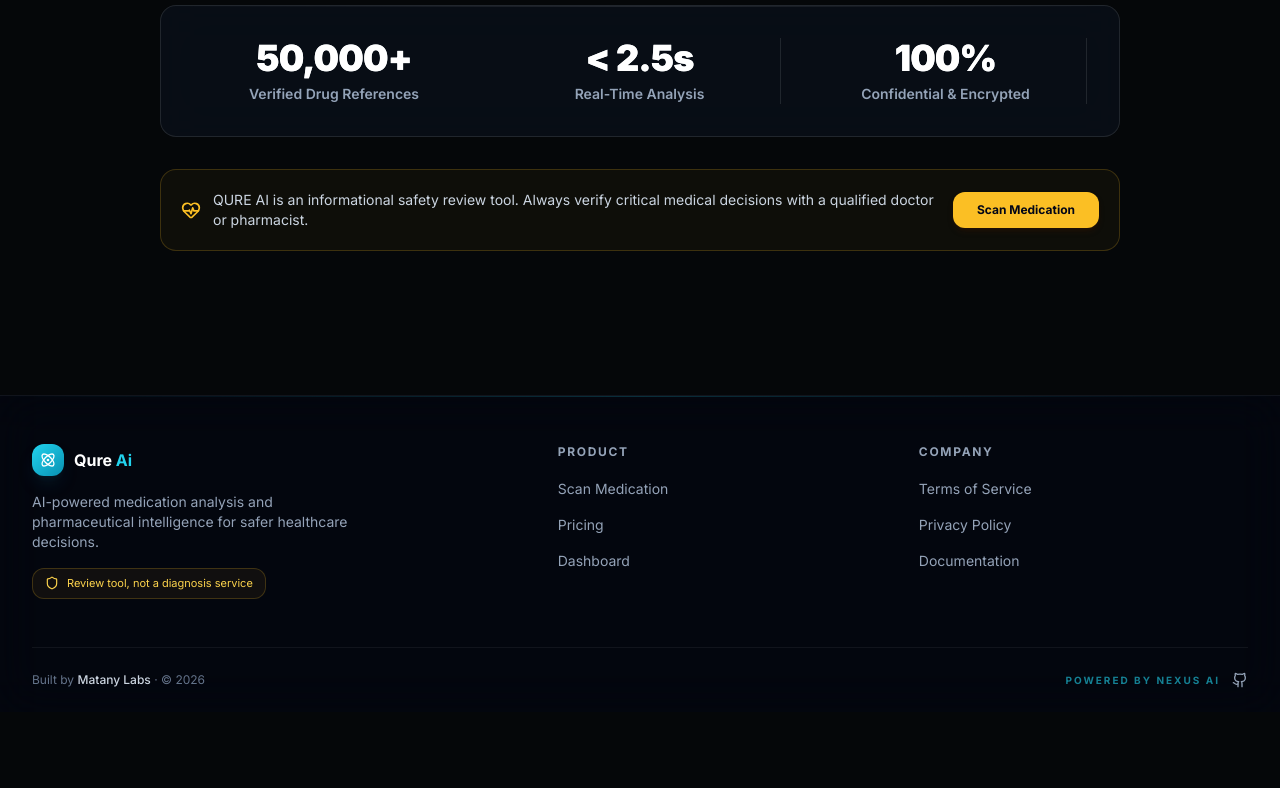
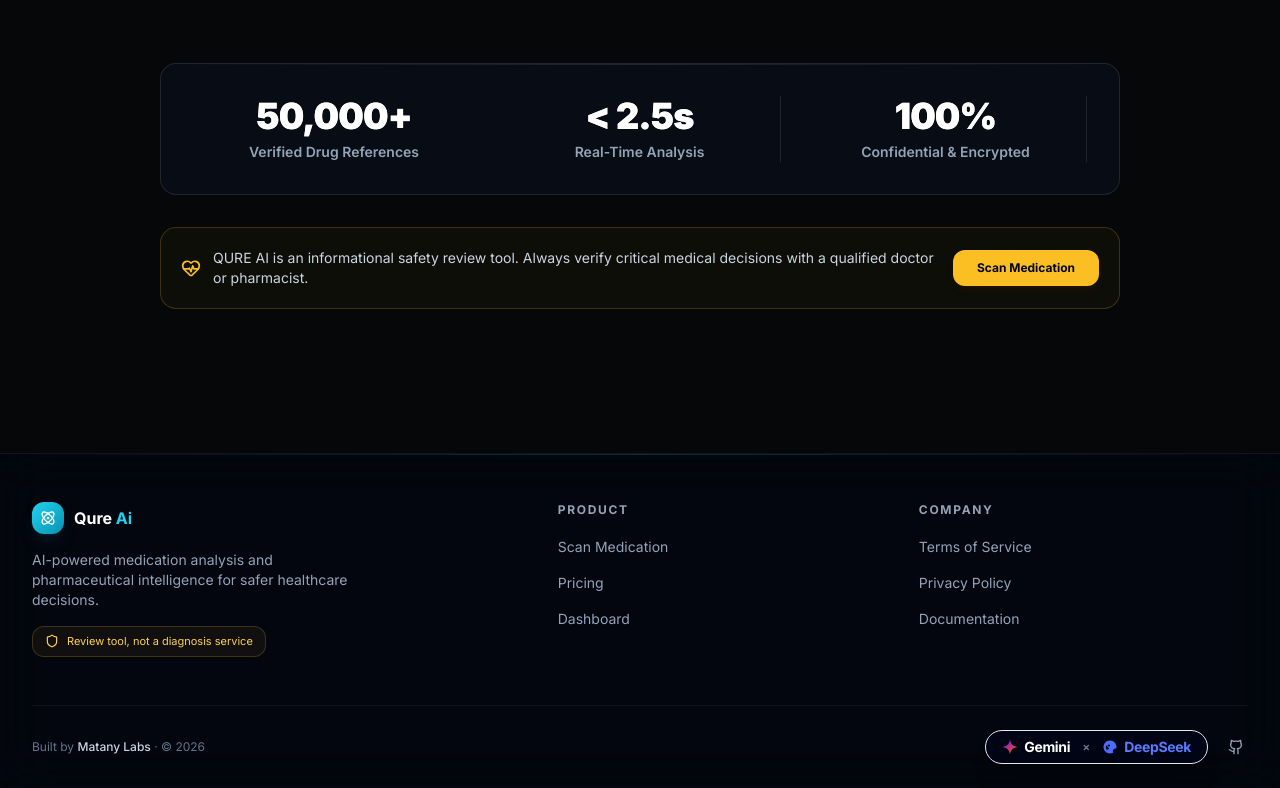
Before and after one commit to MohamedFC2A/Qure-Ai, a Next.js app: page / in a window 1280 px wide. Shown: the part 952-1740 px from the top of the page. Before the commit the page ends 1664 px from the top, so only its background shows below. Built offline with nearby package versions, Linux system fonts and the light colour scheme; no server answers.

Commit message:
feat(ui): add Google Gemini x DeepSeek AI engine badge with vector logos to hero and footer

```diff
--- a/app/page.tsx
+++ b/app/page.tsx
@@ -1,6 +1,7 @@
 "use client";
 
 import { GlassCard } from "@/components/ui/GlassCard";
+import { AiPartnersBadge } from "@/components/ui/AiPartnersBadge";
 import {
     ArrowRight,
     CheckCircle2,
@@ -10,7 +11,6 @@
     ShieldCheck,
     Lock,
     ShieldAlert,
-    Sparkles,
 } from "lucide-react";
 import { motion, Variants } from "framer-motion";
 import Link from "next/link";
@@ -89,6 +89,11 @@
                 animate="visible"
             >
                 <motion.div variants={itemVariants} className="space-y-6">
+
+                    {/* Gemini x DeepSeek AI Engine Badge */}
+                    <div className="flex justify-center mb-1">
+                        <AiPartnersBadge />
+                    </div>
 
                     {/* Headline */}
                     <h1 className="text-3xl xs:text-4xl sm:text-5xl lg:text-6xl font-black leading-[1.12] tracking-tight text-white max-w-4xl mx-auto">
--- a/components/Footer.tsx
+++ b/components/Footer.tsx
@@ -2,8 +2,8 @@
 
 import Link from "next/link";
 import { useSettings } from "@/context/SettingsContext";
-import { Atom, Github, Shield, FileText, Gem } from "lucide-react";
-import { cn } from "@/lib/utils";
+import { Atom, Github, Shield } from "lucide-react";
+import { AiPartnersBadge } from "@/components/ui/AiPartnersBadge";
 
 export const Footer = () => {
     const { resultsLanguage } = useSettings();
@@ -101,7 +101,7 @@
                 </div>
 
                 {/* Bottom bar */}
-                <div className="border-t border-white/[0.06] py-5 sm:py-6 flex flex-col sm:flex-row items-center justify-between gap-3 text-xs text-slate-500">
+                <div className="border-t border-white/[0.06] py-5 sm:py-6 flex flex-col sm:flex-row items-center justify-between gap-4 text-xs text-slate-500">
                     <p>
                         {t("Built by ", "تم التطوير بواسطة ")}
                         <span className="text-slate-300 font-medium">Matany Labs</span>
@@ -109,16 +109,14 @@
                         <span>© 2026</span>
                     </p>
 
-                    <div className="flex items-center gap-3">
-                        <span className="text-[10px] font-bold tracking-[0.20em] uppercase text-cyan-400/60">
-                            {t("Powered by NEXUS AI", "مشغّل بواسطة NEXUS AI")}
-                        </span>
+                    <div className="flex items-center gap-4">
+                        <AiPartnersBadge showLabel={false} />
 
                         <a
                             href="https://github.com/MohamedFC2A"
                             target="_blank"
                             rel="noopener noreferrer"
-                            className="text-slate-400 hover:text-white transition-colors"
+                            className="text-slate-400 hover:text-white transition-colors p-1"
                             aria-label="GitHub"
                         >
                             <Github className="w-4 h-4" />
--- /dev/null
+++ b/components/ui/AiPartnersBadge.tsx
@@ -0,0 +1,81 @@
+"use client";
+
+import React from "react";
+import { cn } from "@/lib/utils";
+import { useSettings } from "@/context/SettingsContext";
+
+interface AiPartnersBadgeProps {
+    className?: string;
+    showLabel?: boolean;
+    compact?: boolean;
+}
+
+export const GeminiLogo = ({ className = "w-4 h-4" }: { className?: string }) => (
+    <svg viewBox="0 0 24 24" className={className} fill="none" xmlns="http://www.w3.org/2000/svg">
+        <defs>
+            <linearGradient id="geminiStarGrad" x1="0%" y1="0%" x2="100%" y2="100%">
+                <stop offset="0%" stopColor="#4285F4" />
+                <stop offset="35%" stopColor="#9C27B0" />
+                <stop offset="70%" stopColor="#EA4335" />
+                <stop offset="100%" stopColor="#FBBC05" />
+            </linearGradient>
+        </defs>
+        <path
+            d="M12 0C12 6.627 6.627 12 0 12C6.627 12 12 17.373 12 24C12 17.373 17.373 12 24 12C17.373 12 12 6.627 12 0Z"
+            fill="url(#geminiStarGrad)"
+        />
+    </svg>
+);
+
+export const DeepSeekLogo = ({ className = "w-4 h-4" }: { className?: string }) => (
+    <svg viewBox="0 0 32 32" className={className} fill="none" xmlns="http://www.w3.org/2000/svg">
+        <path
+            d="M16 3C8.82 3 3 8.82 3 16C3 23.18 8.82 29 16 29C18.42 29 20.68 28.34 22.62 27.19C22.07 26.35 21.75 25.35 21.75 24.28C21.75 21.38 24.1 19.03 27 19.03C27.39 19.03 27.76 19.08 28.12 19.16C28.69 18.17 29 17.12 29 16C29 8.82 23.18 3 16 3ZM14.04 10.88C15.28 10.88 16.29 11.89 16.29 13.13C16.29 14.37 15.28 15.38 14.04 15.38C12.8 15.38 11.79 14.37 11.79 13.13C11.79 11.89 12.8 10.88 14.04 10.88ZM11.16 22.42C8.14 21.24 6.83 17.96 8.01 14.94C8.53 13.63 9.58 12.58 10.89 12.06C10.5 13.11 10.5 14.29 10.89 15.34C11.55 17.05 12.99 18.23 14.83 18.62C13.39 20.59 11.16 21.64 8.54 21.64C9.42 22.03 10.3 22.29 11.16 22.42Z"
+            fill="#4D6BFE"
+        />
+    </svg>
+);
+
+export const AiPartnersBadge: React.FC<AiPartnersBadgeProps> = ({
+    className,
+    showLabel = true,
+    compact = false,
+}) => {
+    const { resultsLanguage } = useSettings();
+    const isArabic = resultsLanguage === "ar";
+    const t = (en: string, ar: string) => (isArabic ? ar : en);
+
+    return (
+        <div
+            className={cn(
+                "inline-flex items-center gap-2.5 sm:gap-3 rounded-full border border-white/12 bg-slate-950/80 px-3.5 sm:px-4 py-1.5 backdrop-blur-2xl shadow-xl transition-all duration-300 hover:border-white/25 select-none",
+                className
+            )}
+        >
+            {showLabel && (
+                <span className="text-[10px] sm:text-[11px] font-bold uppercase tracking-[0.14em] text-slate-400">
+                    {t("Powered by", "مشغل بواسطة")}
+                </span>
+            )}
+
+            {/* Gemini Brand */}
+            <div className="flex items-center gap-1.5">
+                <GeminiLogo className="w-4 h-4 sm:w-4.5 sm:h-4.5 shrink-0" />
+                <span className="font-bold text-xs sm:text-sm text-white tracking-tight">
+                    Gemini
+                </span>
+            </div>
+
+            {/* Separator Cross */}
+            <span className="text-xs font-semibold text-slate-500">×</span>
+
+            {/* DeepSeek Brand */}
+            <div className="flex items-center gap-1.5">
+                <DeepSeekLogo className="w-4 h-4 sm:w-4.5 sm:h-4.5 shrink-0" />
+                <span className="font-bold text-xs sm:text-sm text-[#5B7BFE] tracking-tight">
+                    DeepSeek
+                </span>
+            </div>
+        </div>
+    );
+};
```
